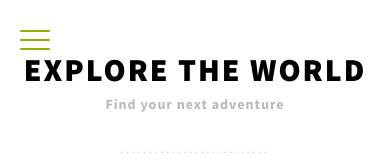
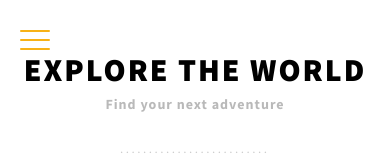
Before and after one commit to Mhamad-Raad/final-capstone-frontend, a React (Create React App) app: page /home in a window 390 px wide. Shown: the top 160 px of the page. Built offline with nearby package versions, Linux system fonts and the light colour scheme; no server answers; sample sign-in values are in the browser's storage.

Commit message:
Fix the color of hamburger

```diff
--- a/src/assets/stylesheets/root.css
+++ b/src/assets/stylesheets/root.css
@@ -101,7 +101,7 @@
     width: 30px;
     height: 2px;
     min-height: 1.5px;
-    background: var(--dark-lemon-lime);
+    background: var(--spanish-yellow);
     border-radius: 8px;
     margin-bottom: 7px;
   }
```
